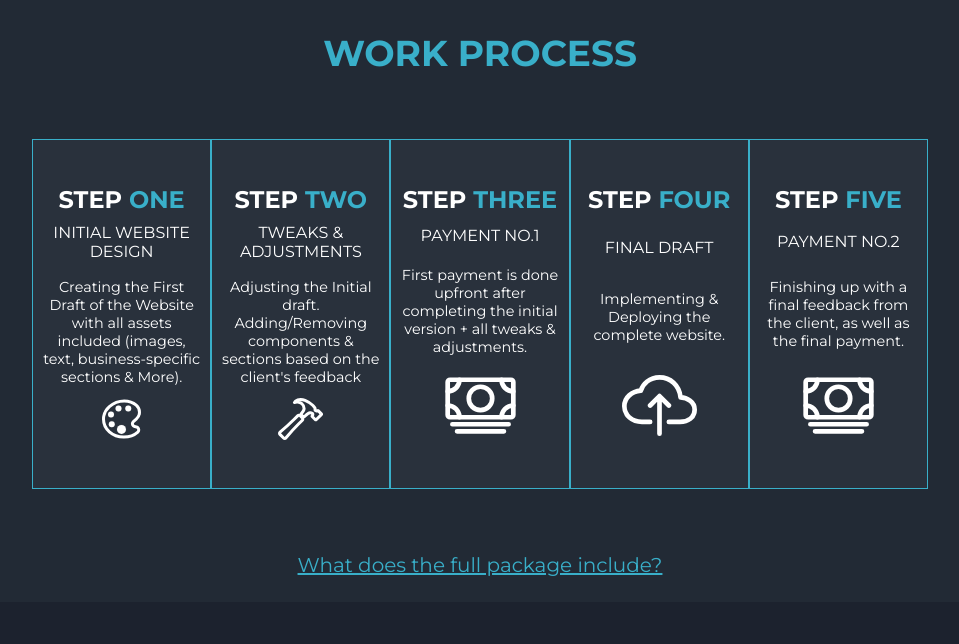
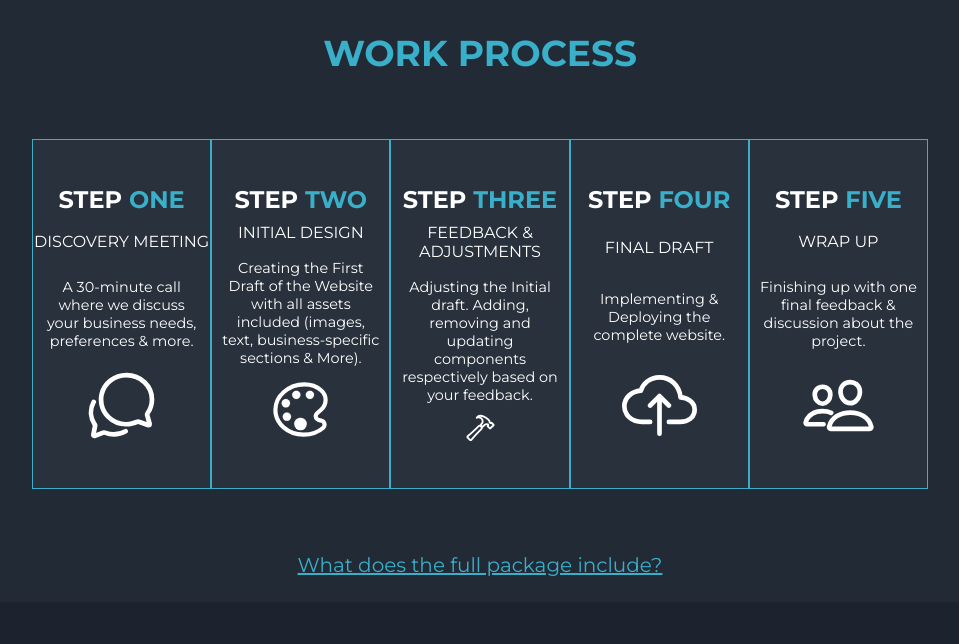
Before and after one commit to TirottaSoftware/freelance-portfolio, a plain HTML site: page work.html in a window 1280 px wide. Shown: the part 2380-3024 px from the top of the page, without its empty margins (160-1119 px from the left). Drawn offline with nearby package versions, Linux system fonts and the light colour scheme; a web font is replaced by a local one.

Commit message:
updated work process description

```diff
--- a/work.html
+++ b/work.html
@@ -181,7 +181,15 @@
         <div class="process-container section-animate">
           <div class="process-card">
             <h2>Step <span class="process-span">One</span></h2>
-            <h4>Initial Website Design</h4>
+            <h4>Discovery Meeting</h4>
+            <p>
+              A 30-minute call where we discuss your business needs, preferences & more.
+            </p>
+            <ion-icon name="chatbubbles-outline"></ion-icon>
+          </div>
+          <div class="process-card">
+            <h2>Step <span class="process-span">Two</span></h2>
+            <h4>Initial Design</h4>
             <p>
               Creating the First Draft of the Website with all assets included
               (images, text, business-specific sections & More).
@@ -189,22 +197,12 @@
             <ion-icon name="color-palette-outline"></ion-icon>
           </div>
           <div class="process-card">
-            <h2>Step <span class="process-span">Two</span></h2>
-            <h4>Tweaks & Adjustments</h4>
+            <h2>Step <span class="process-span">Three</span></h2>
+            <h4>Feedback & Adjustments</h4>
             <p>
-              Adjusting the Initial draft. Adding/Removing components & sections
-              based on the client's feedback
+              Adjusting the Initial draft. Adding, removing and updating components respectively based on your feedback.
             </p>
             <ion-icon name="hammer-outline"></ion-icon>
-          </div>
-          <div class="process-card">
-            <h2>Step <span class="process-span">Three</span></h2>
-            <h4>Payment No.1</h4>
-            <p>
-              First payment is done upfront after completing the initial version +
-              all tweaks & adjustments.
-            </p>
-            <ion-icon name="cash-outline"></ion-icon>
           </div>
           <div class="process-card">
             <h2>Step <span class="process-span">Four</span></h2>
@@ -214,12 +212,11 @@
           </div>
           <div class="process-card">
             <h2>Step <span class="process-span">Five</span></h2>
-            <h4>Payment No.2</h4>
+            <h4>Wrap up</h4>
             <p>
-              Finishing up with a final feedback from the client, as well as the
-              final payment.
+              Finishing up with one final feedback & discussion about the project.
             </p>
-            <ion-icon name="cash-outline"></ion-icon>
+            <ion-icon name="people-outline"></ion-icon>
           </div>
         </div>
         <button class="btn-popup">What does the full package include?</button>
```
